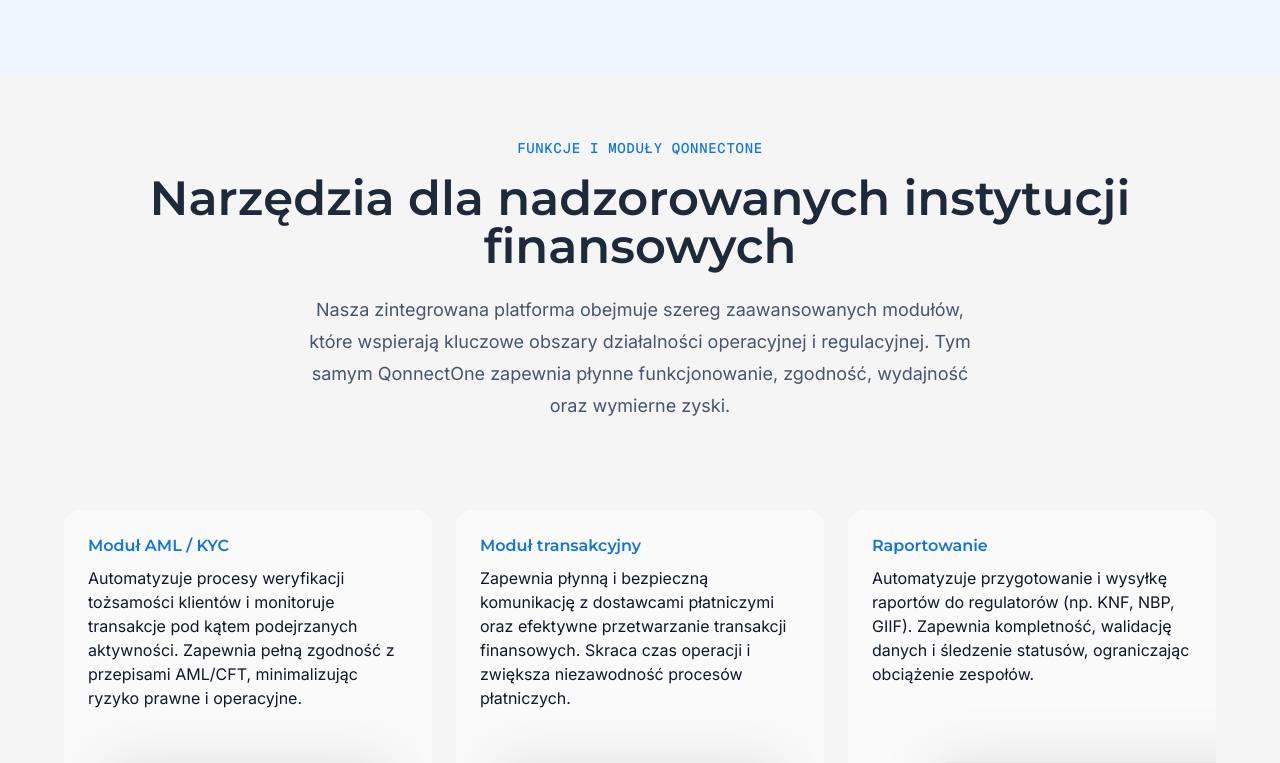
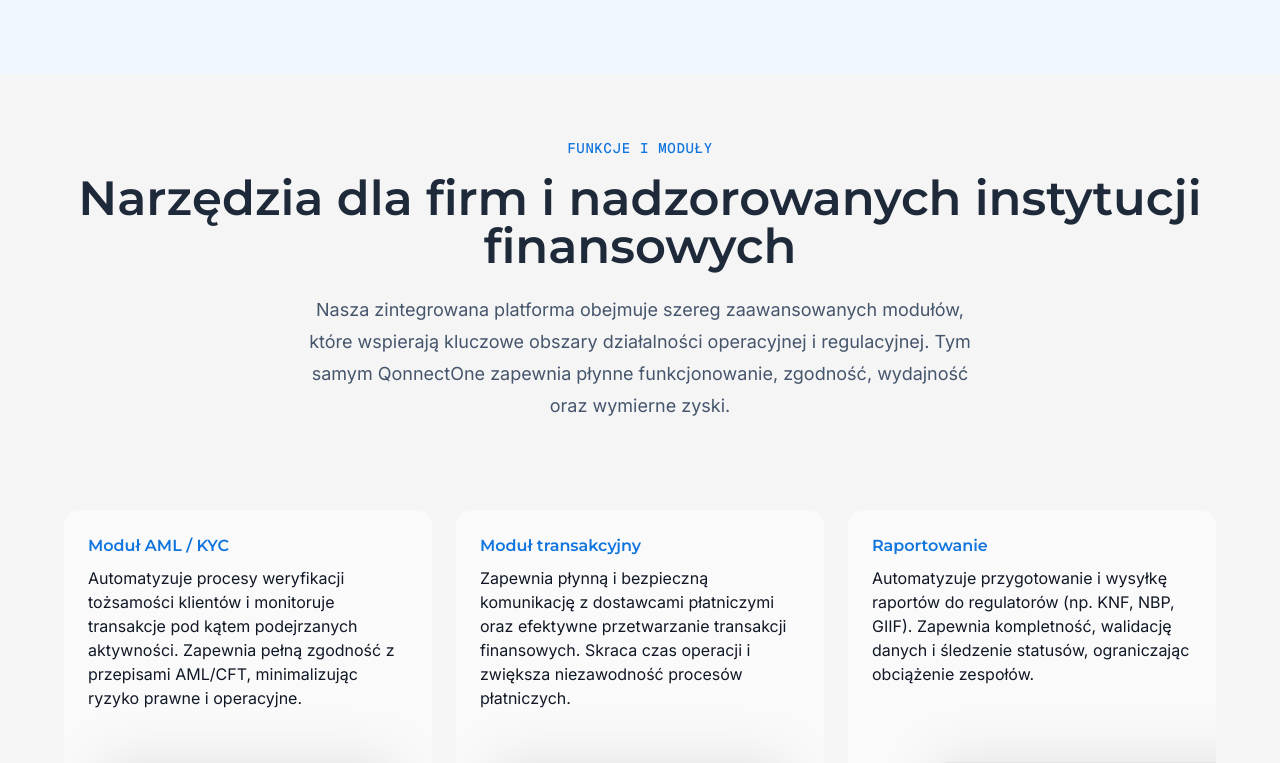
Before and after one commit to beonefront/qonnectone-nextjs-www, a Next.js app: page / in a window 1280 px wide. Shown: the part 2040-2803 px from the top of the page. Built offline with nearby package versions, Linux system fonts and the light colour scheme.

Commit message:
add video

```diff
--- a/src/app/moduly/page.tsx
+++ b/src/app/moduly/page.tsx
@@ -7,6 +7,7 @@
 import { EmailForm } from "@/components/ui/EmailForm";
 import { Cloud, Award } from "lucide-react";
 import Link from 'next/link';
+import Image from 'next/image';
 
 export default function ModulyPage() {
   const [isModalOpen, setIsModalOpen] = useState(false);
@@ -28,7 +29,10 @@
             <h1 className="text-center text-4xl font-medium leading-tight text-foreground sm:text-5xl md:text-6xl">
               <span className="inline-block px-1 md:px-2 text-balance font-montserrat font-semibold">Funkcje</span>
               <span className="inline-block px-1 md:px-2 text-balance font-montserrat font-semibold">i moduły</span>
-              <span className="inline-block px-1 md:px-2 text-balance font-montserrat font-semibold">QonnectOne</span>
+              {/* <span className="inline-block px-1 md:px-2 text-balance font-montserrat font-semibold">QonnectOne</span> */}
+              <div className="flex justify-center">
+                <Image src="/logo-black.png" alt="QonnectOne" width={270 * 1.5} height={46 * 1.5} />
+              </div>
             </h1>
             <p className="mx-auto max-w-2xl text-center text-base leading-7 text-foreground/70 sm:text-lg sm:leading-8 text-balance">
               Nasza zintegrowana platforma obejmuje szereg zaawansowanych modułów, które wspierają kluczowe obszary działalności operacyjnej i regulacyjnej. Tym samym QonnectOne zapewnia płynne funkcjonowanie, zgodność, wydajność oraz wymierne zyski.
--- a/src/app/o-nas/page.tsx
+++ b/src/app/o-nas/page.tsx
@@ -19,12 +19,12 @@
         <div className="relative flex w-full flex-col items-center justify-start px-4 pt-32 sm:px-6 sm:pt-24 md:pt-32 lg:px-8">
           <div className="flex w-full max-w-4xl flex-col space-y-4 overflow-hidden py-8 pb-16">
             <h1 className="text-center text-4xl font-medium leading-tight text-foreground sm:text-5xl md:text-6xl">
-              <span className="inline-block px-1 md:px-2 text-balance font-montserrat font-semibold">O QonnectOne</span>
+              <span className="inline-block px-1 md:px-2 text-balance font-montserrat font-semibold">O nas</span>
             </h1>
             <p className="mx-auto max-w-3xl text-center text-base leading-7 text-foreground/70 sm:text-lg sm:leading-8 text-balance">
               Jesteśmy QonnectOne, kompleksową platformą płatniczą SaaS, która rewolucjonizuje rynek, umożliwiając firmom niefinansowym i operatorom płatniczym natychmiastowe wzbogacenie swojej oferty o usługi bankowości wbudowanej (Embedded Banking).
             </p>
-            <p className="mx-auto max-w-4xl text-center text-sm leading-6 text-foreground/60 sm:text-base sm:leading-7 text-balance">
+            <p className="mx-auto max-w-4xl text-center text-base leading-6 text-foreground/60 sm:text-base sm:leading-7 text-balance">
               Działamy jako centralny hub, integrujący aplikacje klienckie z zewnętrznymi dostawcami usług finansowych (jak np. spersonalizowane karty płatnicze, rachunki rozliczeniowe czy usługi pożyczkowe), a wszystko to za pośrednictwem intuicyjnego API. Nasz model SaaS gwarantuje minimalizację kosztów początkowych i szybkie wdrożenie, jednocześnie zapewniając pełną skalowalność i zgodność z regulacjami (m.in. RODO, DORA, MICA).
             </p>
           </div>
--- a/src/components/ContactCTA.tsx
+++ b/src/components/ContactCTA.tsx
@@ -23,7 +23,7 @@
             </h2>
             <p className="text-xl text-blue-100 mb-8 max-w-3xl mx-auto">
               Skontaktuj się z nami, aby omówić jak QonnectOne może przyspieszyć rozwój Twojej instytucji finansowej
-              i pomóc w spełnieniu wymogów regulacyjnych.
+              lub firmy i pomóc w spełnieniu wymogów regulacyjnych.
             </p>
             <div className="flex flex-col sm:flex-row gap-4 justify-center">
               <button
--- a/src/components/Footer.tsx
+++ b/src/components/Footer.tsx
@@ -19,7 +19,7 @@
               />
             </div>
             <p className="text-slate-400 text-sm leading-relaxed mb-8 max-w-md">
-              Kompleksowe rozwiązania płatnicze dla instytucji finansowych.
+              Kompleksowe rozwiązania płatnicze dla firm i nadzorowanych instytucji finansowych.
               Bezpieczeństwo, innowacyjność i zgodność z regulacjami.
             </p>
 
--- a/src/components/SolutionSection.tsx
+++ b/src/components/SolutionSection.tsx
@@ -4,9 +4,9 @@
       <div className="bg-neutral-100">
         <div className="relative container mx-auto px-4 py-16 max-w-7xl">
           <div className="text-center space-y-4 pb-6 mx-auto">
-            <h2 className="text-sm text-primary font-mono font-medium tracking-wider uppercase">FUNKCJE I MODUŁY QONNECTONE</h2>
+            <h2 className="text-sm text-primary font-mono font-medium tracking-wider uppercase">FUNKCJE I MODUŁY</h2>
             <h3 className="mx-auto mt-4 max-w-xs text-3xl font-semibold sm:max-w-none sm:text-4xl md:text-5xl">
-              Narzędzia dla nadzorowanych instytucji finansowych
+              Narzędzia dla firm i nadzorowanych instytucji finansowych
             </h3>
             <p className="mt-6 text-lg leading-8 text-slate-600 max-w-2xl mx-auto">
               Nasza zintegrowana platforma obejmuje szereg zaawansowanych modułów, które wspierają kluczowe obszary działalności operacyjnej i regulacyjnej. Tym samym QonnectOne zapewnia płynne funkcjonowanie, zgodność, wydajność oraz wymierne zyski.
```
